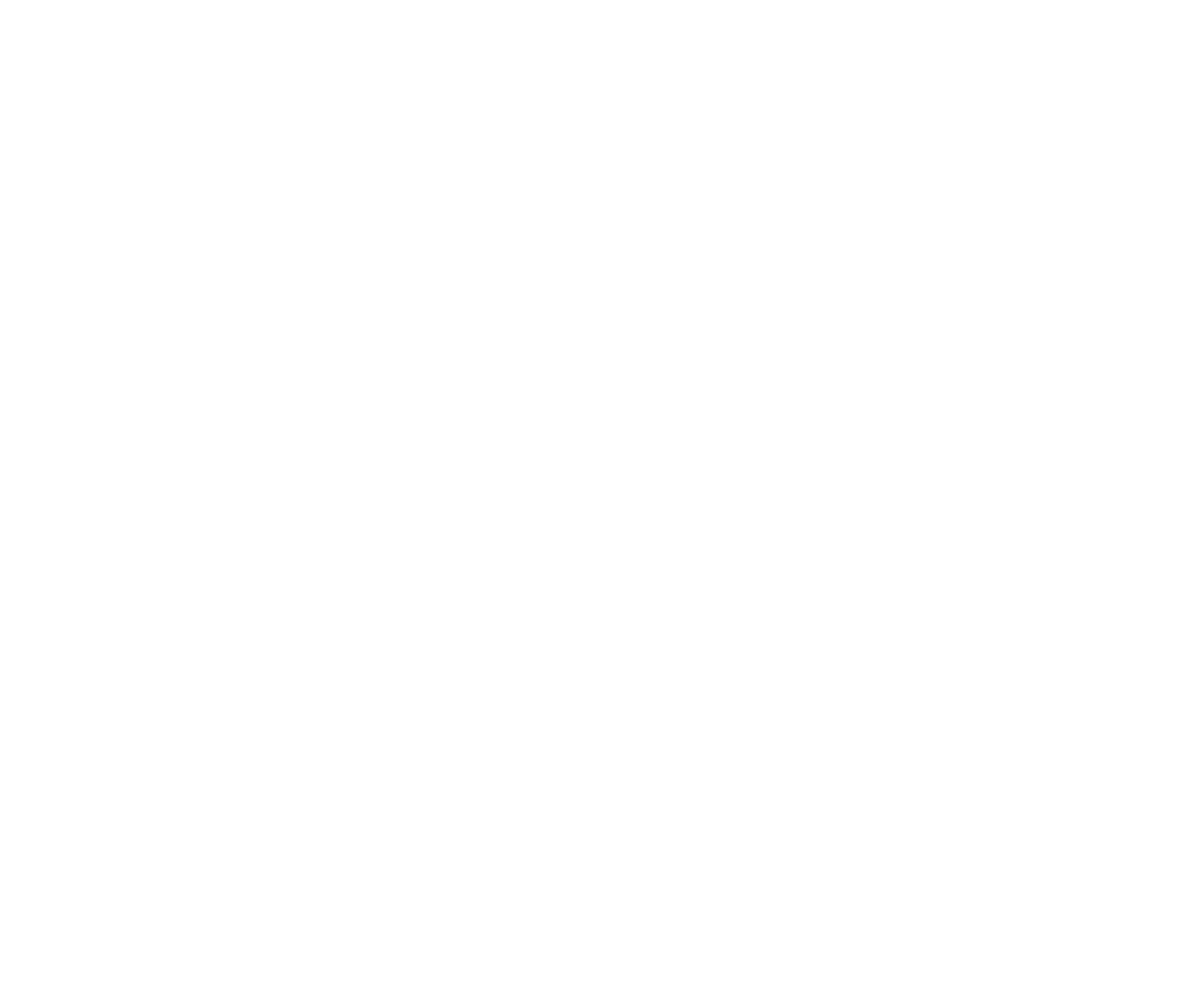
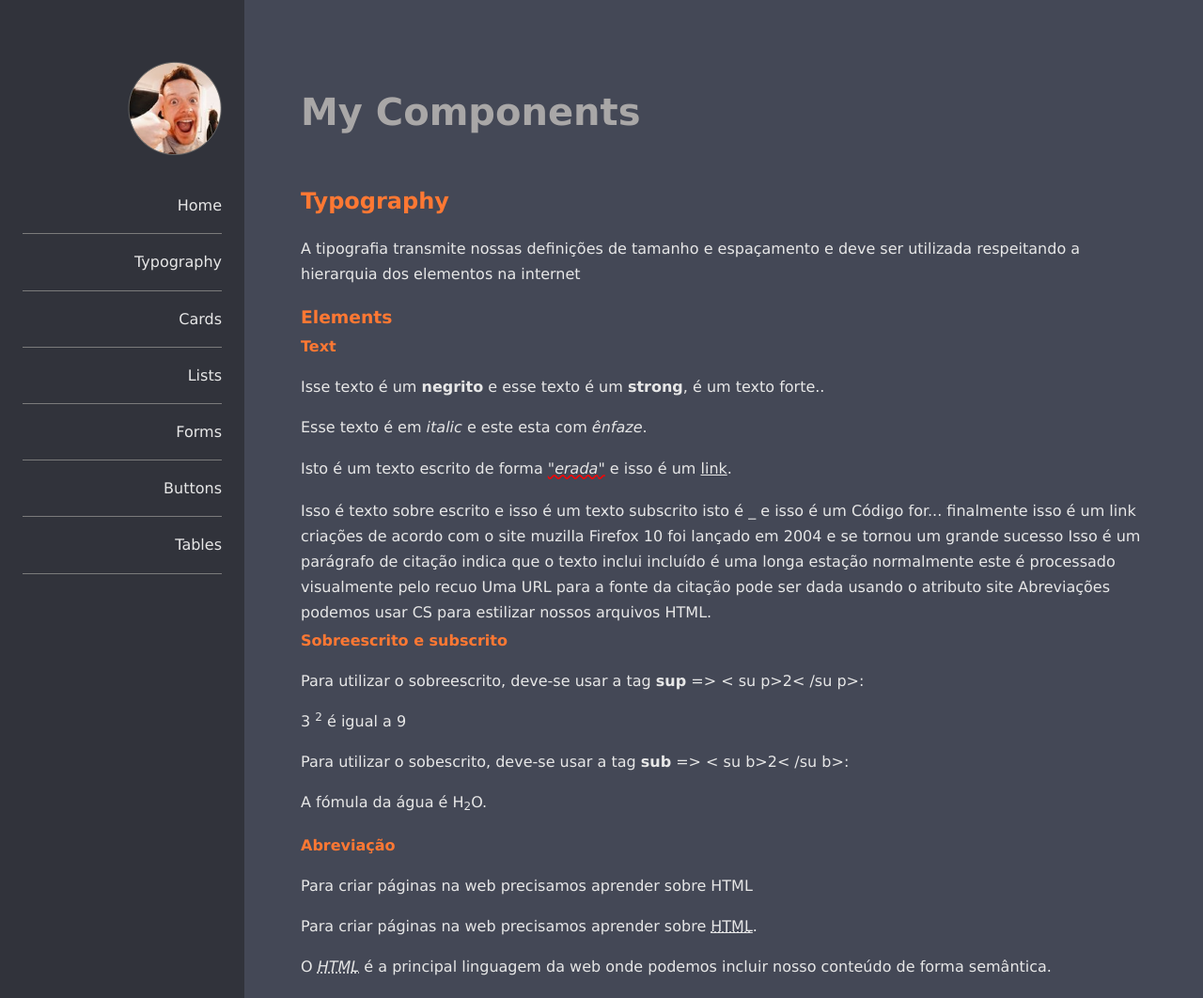
Before and after one commit to fcesarf80/176-imgalery, a plain HTML site: page 183-website-project/ProjetoMyComponents-inicio/html/typography.html in a window 1280 px wide. Shown: the top 1062 px of the page at 94% size. Before the commit the page ends 800 px from the top, so only its background shows below. Drawn offline with Linux system fonts and the light colour scheme.

Commit message:
abbr title...

```diff
--- a/183-website-project/ProjetoMyComponents-inicio/css/style.css
+++ b/183-website-project/ProjetoMyComponents-inicio/css/style.css
@@ -33,6 +33,9 @@ article {
     padding-top: 1px;
     padding-bottom: 1px;
 }
+.underline {
+    text-decoration: red wavy underline;
+}
 .main-header {
     flex: 0 0 26rem;
     background-color: var(--secondary-color);
@@ -40,7 +43,7 @@ article {
 .main {
     background-color: var(--secondary-color-light);
     flex: 1 0;
-    padding: 6.5rem 6rem 7.5rem;
+    padding: 6.5rem 6rem 100vh;
 }
 a {
     color: inherit;
--- a/183-website-project/ProjetoMyComponents-inicio/html/typography.html
+++ b/183-website-project/ProjetoMyComponents-inicio/html/typography.html
@@ -0,0 +1,68 @@
+<!DOCTYPE html>
+<html lang="en">
+<head>
+    <meta charset="UTF-8">
+    <title>Projeto My Components</title>
+    <link rel="stylesheet" href="../css/normalize.css">
+    <link rel="stylesheet" href="../css/style.css">
+</head>
+<body>
+    <header class="main-header">
+        <nav class="main-nav">
+            <a href="#">
+                <img src="../../imagens/perfil.png" alt="img fo perfil" class="perfil-img">
+            </a>
+            <ul>
+                <li><a href="index.html">Home</a></li>
+                <li><a href="typography.html">Typography</a></li>
+                <li><a href="cards.html">Cards</a></li>
+                <li><a href="lists.html">Lists</a></li>
+                <li><a href="forms.html">Forms</a></li>
+                <li><a href="buttons.html">Buttons</a></li>
+                <li><a href="tables.html">Tables</a></li>
+            </ul>
+        </nav>
+    </header>
+    <main class="main">
+        <h1>My Components</h1>
+        <article>
+       <h2 class="hightlight">Typography</h2>
+       <p>A tipografia transmite nossas definições de tamanho e espaçamento e deve ser utilizada respeitando a hierarquia dos elementos na internet</p>
+        </article>
+        <section>
+            <h3>Elements</h3>
+            <article><!-- https://developer.mozilla.org/en-US/docs/Web/HTML/Reference/Elements/u -->
+                <h4>Text</h4>
+                <p> Isse texto é um <b>negrito</b> e esse texto é um <strong>strong</strong>, é um texto forte..</p>
+                <p>Esse texto é em <i>italic</i> e este esta com <em>ênfaze</em>.
+                <p>Isto é um texto escrito de forma <u class="underline"><i>"erada</i>"</u> e isso é um <a href="#">link</a>.</p>
+            </article>
+            <article>
+                 Isso é texto sobre escrito e isso é um texto subscrito isto é _ e isso é um Código for... finalmente isso é um link criações de acordo com o site muzilla Firefox 10 foi lançado em 2004 e se tornou um grande sucesso Isso é um parágrafo de citação indica que o texto inclui incluído é uma longa estação normalmente este é processado visualmente pelo recuo Uma URL para a fonte da citação pode ser dada usando o atributo site Abreviações podemos usar CS para estilizar nossos arquivos HTML.
+
+            </article>
+            <article>
+            <h4>Sobreescrito e subscrito</h4>
+            <p>Para utilizar o sobreescrito, deve-se usar a tag <b>sup</b> => < su p>2< /su p>:
+                <p> 3 <sup>2</sup> é igual a 9</p>
+            <p>Para utilizar o sobescrito, deve-se usar a tag <b>sub</b> => < su b>2< /su b>:
+                <p>A fómula da água é H<sub>2</sub>O.</p>
+            </p>
+            </article>
+            <article>
+                <h4>Abreviação</h4>
+                <p>Para criar páginas na web precisamos aprender sobre HTML</p>
+                <p>Para criar páginas na web precisamos aprender sobre
+                    <a href="#html-dfn"><abbr title="HyperText Markup Language"> HTML</abbr></a>.
+                </p>
+            <p>O <dfn id="html-dfn"> <abbr title="HyperText Markup Language"> HTML</abbr> </dfn> é a principal linguagem da web onde podemos incluir nosso conteúdo de forma semântica.</p>
+            </article>
+
+        </section>
+
+
+    </main>
+
+</body>
+
+</html>
```
